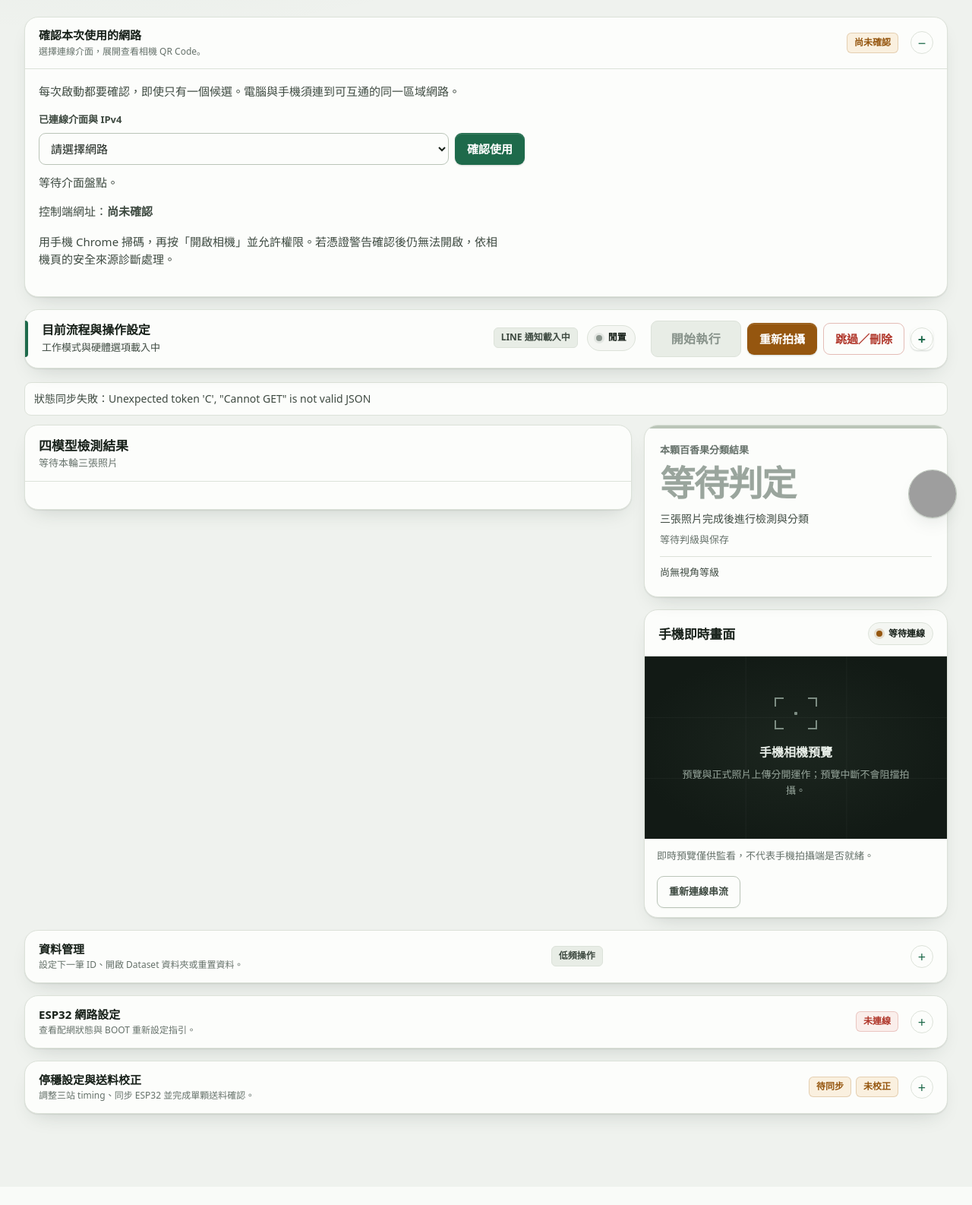
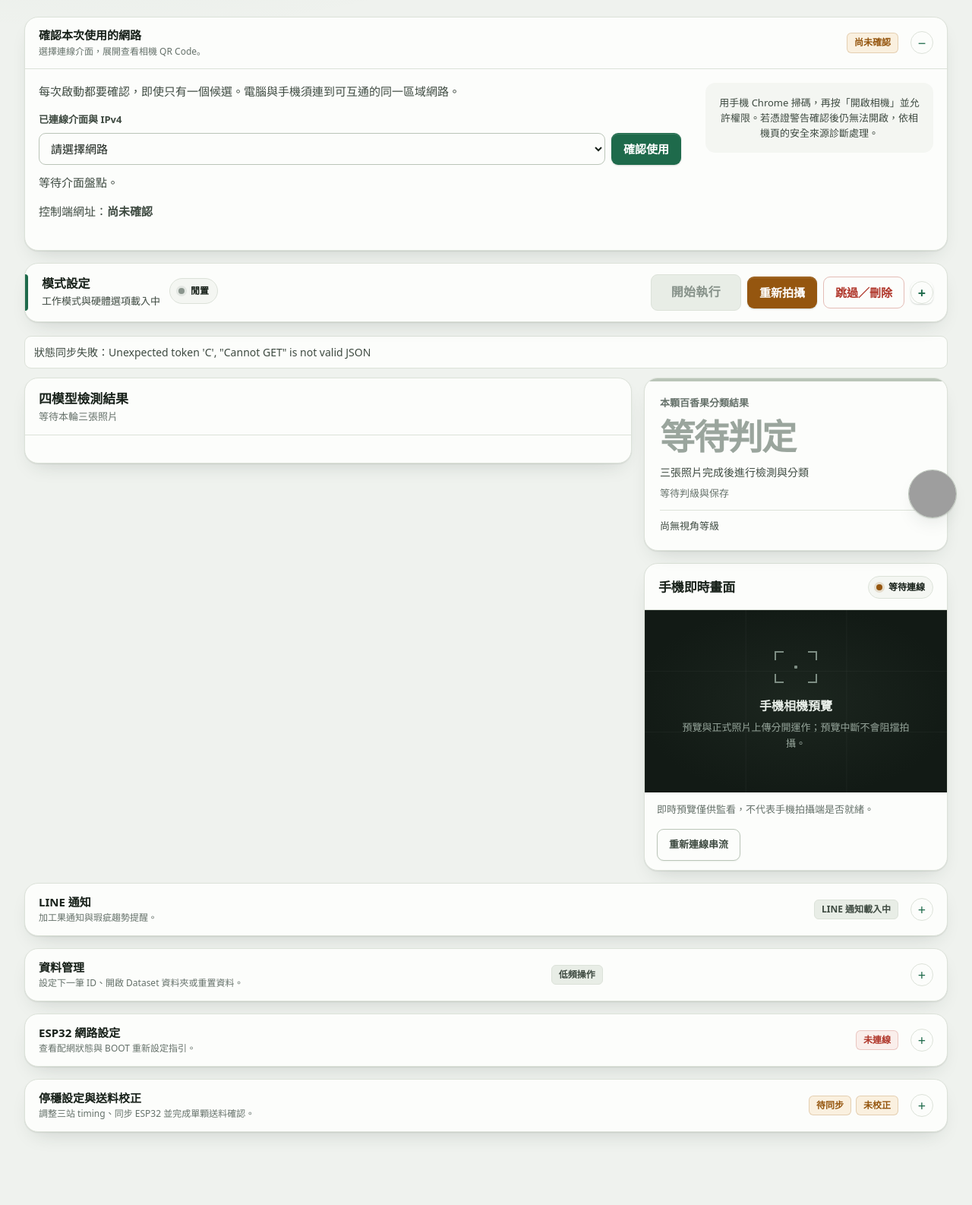
Before and after one commit to Eten0721/PassionFruit_IoT_hardware, a Django app: template Django_Server/fruit_app/templates/dashboard.html in a window 1280 px wide. Shown: the part 98-1684 px from the top of the page at 76% size. Before the commit the page ends 1584 px from the top, so only its background shows below. Run offline with Django 5.2, Linux system fonts and the light colour scheme; the template is opened without the code that fills it, so the values that code supplies are empty; some libraries are stand-ins or nearby versions; grey boxes are pictures that could not be loaded.

Commit message:
v1.4.21, Dashboard 網路面板改兩欄並將 LINE 通知獨立成摺疊區
- 確認網路面板改為左側選擇與狀態、右側相機 QR Code
- LINE 加工果通知與瑕疵趨勢提醒移到「資料管理」上方的獨立摺疊區
- 「目前流程與操作設定」改名為「模式設定」
- ESP32 網路設定步驟精簡為三行，並同步更新文件中的操作位置

Co-Authored-By: Claude Opus 5.5 <noreply@anthropic.com>

```diff
--- a/Django_Server/fruit_app/static/fruit_app/css/dashboard.css
+++ b/Django_Server/fruit_app/static/fruit_app/css/dashboard.css
@@ -1530,9 +1530,29 @@ textarea {
 
 
 .network-panel { margin-bottom: 16px; }
+/* Selection and status on the left, phone QR on the right; stacks on narrow screens. */
+.network-content {
+    display: grid;
+    grid-template-columns: minmax(0, 1fr) minmax(220px, 300px);
+    gap: 16px 32px;
+    align-items: start;
+}
+.network-main > p,
+.network-qr > p { color: var(--text-soft); }
+.network-qr {
+    display: grid;
+    justify-items: center;
+    text-align: center;
+    padding: 16px;
+    border-radius: var(--radius);
+    background: var(--surface-muted);
+}
+.network-qr > p { margin: 0; font-size: 13px; }
+@media (max-width: 760px) {
+    .network-content { grid-template-columns: minmax(0, 1fr); }
+}
 /* Label on its own row; the select and its confirm button share the next. */
 #network-form {
-    max-width: 640px;
     margin-bottom: 12px;
 }
 
@@ -1710,8 +1730,11 @@ textarea {
     padding: 6px 8px;
 }
 
-.trend-alert-block,
-.notification-block:not(.trend-alert-block) {
+.line-content .control-guidance {
+    margin: 0;
+}
+
+.trend-alert-block {
     padding-top: 16px;
     border-top: 1px solid var(--border);
 }
--- a/Django_Server/fruit_app/static/fruit_app/js/dashboard.js
+++ b/Django_Server/fruit_app/static/fruit_app/js/dashboard.js
@@ -1489,7 +1489,7 @@ const remoteVideo = document.getElementById('remote-video');
         // Reasons stay as button tooltips; the full list shows only when expanded.
         actionGuidance.hidden = !open;
         operationToggle.setAttribute('aria-expanded', String(open));
-        operationToggle.setAttribute('aria-label', `${open ? '收合' : '展開'}目前流程與操作設定`);
+        operationToggle.setAttribute('aria-label', `${open ? '收合' : '展開'}模式設定`);
     }
 
     function renderActionGuidance(data, photoOnly) {
--- a/Django_Server/fruit_app/templates/dashboard.html
+++ b/Django_Server/fruit_app/templates/dashboard.html
@@ -44,7 +44,8 @@
                 <span id="network-summary-status" class="summary-badge" data-state="pending">尚未確認</span>
             </span>
         </summary>
-        <div class="disclosure-content">
+        <div class="disclosure-content network-content">
+            <div class="network-main">
                 <p>每次啟動都要確認，即使只有一個候選。電腦與手機須連到可互通的同一區域網路。</p>
                 <form id="network-form" class="controls">
                     <label for="network-interface">已連線介面與 IPv4</label>
@@ -53,20 +54,22 @@
                 </form>
                 <p id="network-status" role="status" aria-live="polite">等待介面盤點。</p>
                 <p>控制端網址：<strong id="server-url">尚未確認</strong></p>
-            <img id="camera-qr" width="220" height="220" alt="手機相機 HTTPS 網址 QR Code" hidden>
-            <p>用手機 Chrome 掃碼，再按「開啟相機」並允許權限。若憑證警告確認後仍無法開啟，依相機頁的安全來源診斷處理。</p>
                 <p id="network-discovery-status"></p>
                 <p id="network-device-status" role="status" aria-live="polite"></p>
             </div>
+            <div class="network-qr">
+                <img id="camera-qr" width="220" height="220" alt="手機相機 HTTPS 網址 QR Code" hidden>
+                <p>用手機 Chrome 掃碼，再按「開啟相機」並允許權限。若憑證警告確認後仍無法開啟，依相機頁的安全來源診斷處理。</p>
+            </div>
+        </div>
     </details>
-    <section id="operation-panel" class="panel operation-panel" aria-label="目前流程與操作">
+    <section id="operation-panel" class="panel operation-panel" aria-label="模式設定">
         <details id="operation-details" class="operation-details">
             <summary>
                 <span class="operation-summary-text">
-                    <strong id="operation-title">目前流程與操作設定</strong>
+                    <strong id="operation-title">模式設定</strong>
                     <small id="operation-mode-summary">工作模式與硬體選項載入中</small>
                 </span>
-                <span id="notification-summary-status" class="summary-badge neutral" title="LINE 加工果通知">LINE 通知載入中</span>
                 <span id="state-badge" class="state-badge" data-state="idle"><span class="status-dot" aria-hidden="true"></span><strong id="state-label">閒置</strong></span>
             </summary>
             <div class="operation-content">
@@ -108,46 +111,6 @@
                     </ul>
                 </div>
 
-                <div class="notification-block">
-                    <div class="subheading-row">
-                        <h3>LINE 加工果通知</h3>
-                        <span id="notification-mode-label">依目前硬體選項</span>
-                    </div>
-                    <button id="btn-notification-toggle" type="button" class="button" aria-pressed="false" aria-describedby="notification-status">開啟通知</button>
-                    <p id="notification-status" class="control-guidance" aria-live="polite"></p>
-                </div>
-
-                <form id="trend-alert-form" class="notification-block trend-alert-block" novalidate>
-                    <div class="subheading-row">
-                        <h3>瑕疵趨勢提醒</h3>
-                        <span>固定規則・計入所有已判級果實</span>
-                    </div>
-                    <label class="trend-alert-switch"><input id="trend-alert-enabled" type="checkbox"> 啟用趨勢提醒（LINE 與此處顯示）</label>
-                    <div class="trend-alert-grid">
-                        <label>最近幾天<input id="trend-alert-window" type="number" min="1" max="60" step="1"></label>
-                        <label>冷卻（小時）<input id="trend-alert-cooldown" type="number" min="0" max="720" step="1"></label>
-                        <label>當日突增倍數<input id="trend-alert-spike-factor" type="number" min="1.1" max="20" step="0.1"></label>
-                        <label>當日最少顆數<input id="trend-alert-spike-min" type="number" min="1" max="10000" step="1"></label>
-                    </div>
-                    <div class="trend-alert-table-wrap">
-                        <table class="trend-alert-table">
-                            <caption>各類參數（比例以檢測資料中所有已判級果實計）</caption>
-                            <thead><tr><th scope="col">類別</th><th scope="col">門檻 %</th><th scope="col">上升百分點</th><th scope="col">最少顆數</th><th scope="col">提醒方向</th></tr></thead>
-                            <tbody id="trend-alert-categories"></tbody>
-                        </table>
-                    </div>
-                    <dl class="trend-alert-help">
-                        <div><dt>門檻 %</dt><dd>最近幾天內，有這類瑕疵的果實佔已判級果實的比例，達到此值就提醒。例：門檻 20%、最近 7 天 50 顆中有 10 顆炭疽病（20%）即提醒。</dd></div>
-                        <div><dt>上升百分點</dt><dd>最近幾天的比例比再往前同樣天數高出多少就提醒，以百分點相減計算。例：從 10% 升到 25% 是上升 15 個百分點。</dd></div>
-                        <div><dt>最少顆數</dt><dd>最近幾天內至少要有這麼多顆已判級果實才判斷，避免樣本太少誤報；比較上升時，前後兩段都要達到。調低較容易觸發。</dd></div>
-                        <div><dt>最近幾天、冷卻、當日突增</dt><dd>只看最近幾天的果實；同一類提醒過後多久內不再重發；今日比例達到今日之前最近幾天的幾倍、且今日至少幾顆時，視為突增。</dd></div>
-                    </dl>
-                    <p class="control-guidance">同一次檢查達標的類別合併成一則 LINE 訊息；下方只列出提醒時間、類別與送出狀態。</p>
-                    <button id="btn-trend-alert-save" type="submit" class="button secondary">保存提醒設定</button>
-                    <p id="trend-alert-status" class="control-guidance" aria-live="polite"></p>
-                    <ol id="trend-alert-list" class="trend-alert-list"></ol>
-                </form>
-
                 <fieldset id="classification-panel" class="classify-panel">
                     <legend id="classification-title">人工分類</legend>
                     <p id="classification-guidance">確認三張照片後，將目前資料提交到對應等級。</p>
@@ -167,7 +130,7 @@
                 <button id="btn-auto-run" type="button" class="button primary-action" disabled>開始執行</button>
                 <button id="btn-recapture" type="button" class="button warning">重新拍攝</button>
                 <button id="btn-discard" type="button" class="button danger ghost-danger">跳過／刪除</button>
-                <button id="btn-operation-toggle" type="button" class="disclosure-toggle" aria-controls="operation-details" aria-expanded="false" aria-label="展開目前流程與操作設定"></button>
+                <button id="btn-operation-toggle" type="button" class="disclosure-toggle" aria-controls="operation-details" aria-expanded="false" aria-label="展開模式設定"></button>
             </div>
             <ul id="action-guidance" class="action-guidance" aria-live="polite" hidden>
                 <li>ESP32、送料校正、HC-SR04、相機與三站流程皆就緒後，系統才會開放正式自動運轉。</li>
@@ -237,6 +200,56 @@
     </div>
 
     <div class="advanced-stack">
+        <details id="line-panel" class="disclosure-panel" aria-labelledby="line-panel-title">
+            <summary>
+                <span><strong id="line-panel-title">LINE 通知</strong><small>加工果通知與瑕疵趨勢提醒。</small></span>
+                <span class="summary-statuses">
+                    <span id="notification-summary-status" class="summary-badge neutral" title="LINE 加工果通知">LINE 通知載入中</span>
+                </span>
+            </summary>
+            <div class="disclosure-content line-content">
+                <div class="notification-block">
+                    <div class="subheading-row">
+                        <h3>LINE 加工果通知</h3>
+                        <span id="notification-mode-label">依目前硬體選項</span>
+                    </div>
+                    <button id="btn-notification-toggle" type="button" class="button" aria-pressed="false" aria-describedby="notification-status">開啟通知</button>
+                    <p id="notification-status" class="control-guidance" aria-live="polite"></p>
+                </div>
+
+                <form id="trend-alert-form" class="notification-block trend-alert-block" novalidate>
+                    <div class="subheading-row">
+                        <h3>瑕疵趨勢提醒</h3>
+                        <span>固定規則・計入所有已判級果實</span>
+                    </div>
+                    <label class="trend-alert-switch"><input id="trend-alert-enabled" type="checkbox"> 啟用趨勢提醒（LINE 與此處顯示）</label>
+                    <div class="trend-alert-grid">
+                        <label>最近幾天<input id="trend-alert-window" type="number" min="1" max="60" step="1"></label>
+                        <label>冷卻（小時）<input id="trend-alert-cooldown" type="number" min="0" max="720" step="1"></label>
+                        <label>當日突增倍數<input id="trend-alert-spike-factor" type="number" min="1.1" max="20" step="0.1"></label>
+                        <label>當日最少顆數<input id="trend-alert-spike-min" type="number" min="1" max="10000" step="1"></label>
+                    </div>
+                    <div class="trend-alert-table-wrap">
+                        <table class="trend-alert-table">
+                            <caption>各類參數（比例以檢測資料中所有已判級果實計）</caption>
+                            <thead><tr><th scope="col">類別</th><th scope="col">門檻 %</th><th scope="col">上升百分點</th><th scope="col">最少顆數</th><th scope="col">提醒方向</th></tr></thead>
+                            <tbody id="trend-alert-categories"></tbody>
+                        </table>
+                    </div>
+                    <dl class="trend-alert-help">
+                        <div><dt>門檻 %</dt><dd>最近幾天內，有這類瑕疵的果實佔已判級果實的比例，達到此值就提醒。例：門檻 20%、最近 7 天 50 顆中有 10 顆炭疽病（20%）即提醒。</dd></div>
+                        <div><dt>上升百分點</dt><dd>最近幾天的比例比再往前同樣天數高出多少就提醒，以百分點相減計算。例：從 10% 升到 25% 是上升 15 個百分點。</dd></div>
+                        <div><dt>最少顆數</dt><dd>最近幾天內至少要有這麼多顆已判級果實才判斷，避免樣本太少誤報；比較上升時，前後兩段都要達到。調低較容易觸發。</dd></div>
+                        <div><dt>最近幾天、冷卻、當日突增</dt><dd>只看最近幾天的果實；同一類提醒過後多久內不再重發；今日比例達到今日之前最近幾天的幾倍、且今日至少幾顆時，視為突增。</dd></div>
+                    </dl>
+                    <p class="control-guidance">同一次檢查達標的類別合併成一則 LINE 訊息；下方只列出提醒時間、類別與送出狀態。</p>
+                    <button id="btn-trend-alert-save" type="submit" class="button secondary">保存提醒設定</button>
+                    <p id="trend-alert-status" class="control-guidance" aria-live="polite"></p>
+                    <ol id="trend-alert-list" class="trend-alert-list"></ol>
+                </form>
+            </div>
+        </details>
+
         <details id="dataset-management" class="disclosure-panel">
             <summary>
                 <span><strong>資料管理</strong><small>設定下一筆 ID、開啟 Dataset 資料夾或重置資料。<span id="dataset-scope" aria-live="polite"></span></small></span>
@@ -279,11 +292,9 @@
                 <div class="setup-qr-block">
                     <img id="setup-qr" src="{% url 'network_setup_qr_api' %}" width="180" height="180" alt="ESP32 設定頁 http://192.168.4.1/ 的 QR Code">
                     <ol class="setup-steps">
-                        <li>未保存過 Wi-Fi 時，ESP32 開機後會自動開熱點；已有設定時，等安全閒置再按上方「開啟 ESP32 設定熱點」，或在機台按一下 BOOT。不要按住 BOOT 上電或重置。</li>
-                        <li>手機連上名稱以 PF-Setup- 開頭的熱點，密碼由維護者提供。</li>
-                        <li>用手機相機掃描左側 QR Code，開啟 http://192.168.4.1/ 設定頁；也可在瀏覽器網址列直接輸入。</li>
-                        <li>選擇或輸入目標 Wi-Fi 與密碼，按「連線並保存」。顯示 saved 與 IP 後，按「退出連線」關閉熱點，再將手機切回目標 Wi-Fi。</li>
-                        <li>不需變更時按「取消設定」或再按一下 BOOT，ESP32 會恢復原本保存的 Wi-Fi。</li>
+                        <li>點選上方按鈕或按一下機台 BOOT，可以重新設定網路。</li>
+                        <li>連上名稱以 PF-Setup- 開頭的熱點，密碼由維護者提供。</li>
+                        <li>連線後掃描左側 QR Code 進入設定頁。</li>
                     </ol>
                 </div>
             </div>
```
Also changed, not shown: docs/快速開始.md (+1 -1 lines), docs/環境部署說明文件.md (+2 -2 lines). Lines whose indentation alone changed are shown as unchanged.
